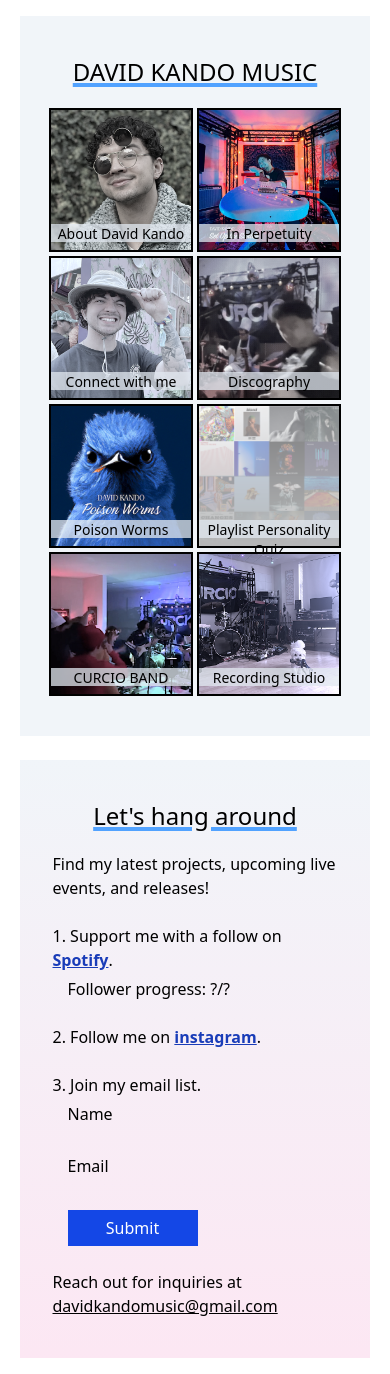
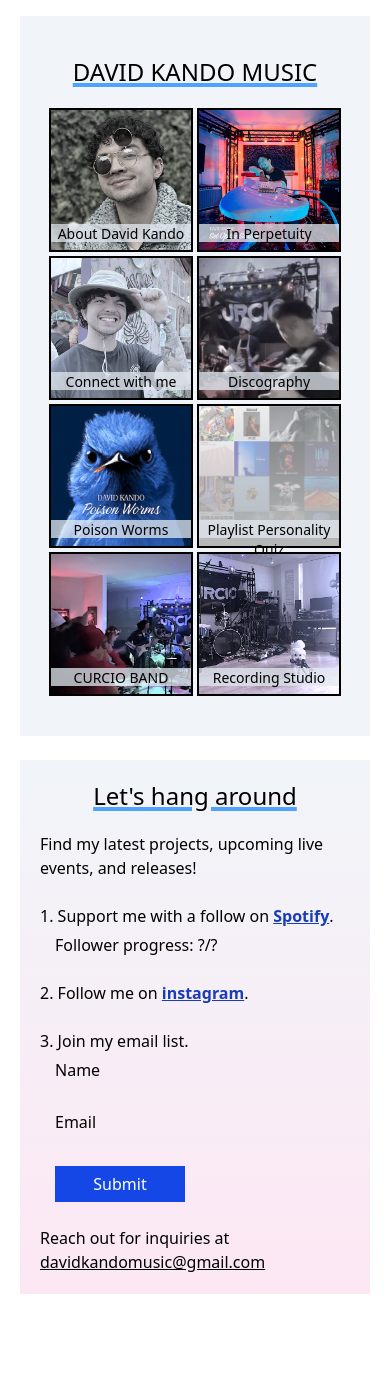
Before and after one commit to mkelly115/site, a Next.js app: page /connect in a window 390 px wide. After the commit the page ends 1310 px from the top, so only its background shows below. Built offline with nearby package versions, Linux system fonts and the light colour scheme; no server answers; a web font is replaced by a local one.

Commit message:
css minor fixes

```diff
--- a/app/connect/page.js
+++ b/app/connect/page.js
@@ -6,7 +6,7 @@ export default function Page() {
   return (
     <div
       className={`w-full flex flex-col justify-center items-center
-      p-5 p-10 lg:p-10 text-md lg:text-lg
+      p-5 lg:p-10 text-md lg:text-lg
       bg-gradient-to-b from-slate-100 to-pink-100`}
     >
       <div className="title">Let's hang around</div>
```
